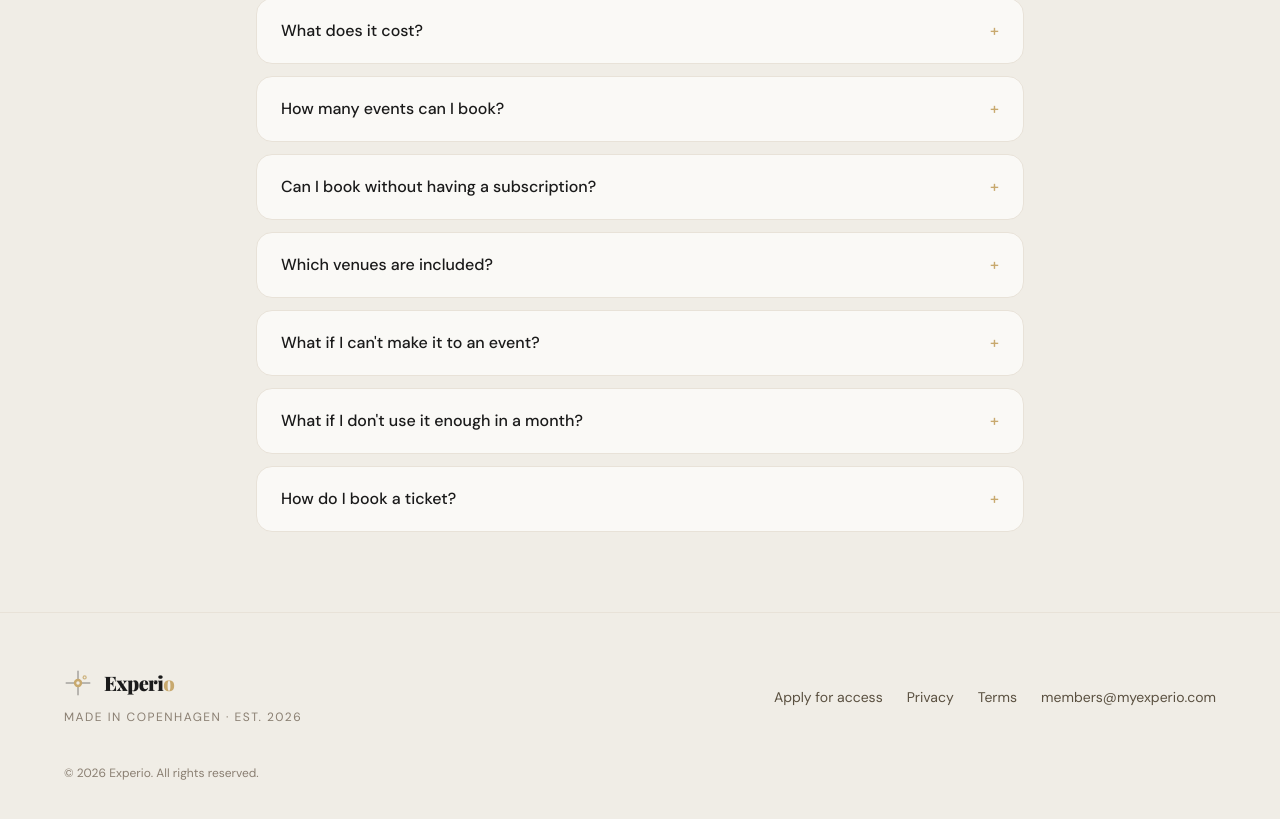
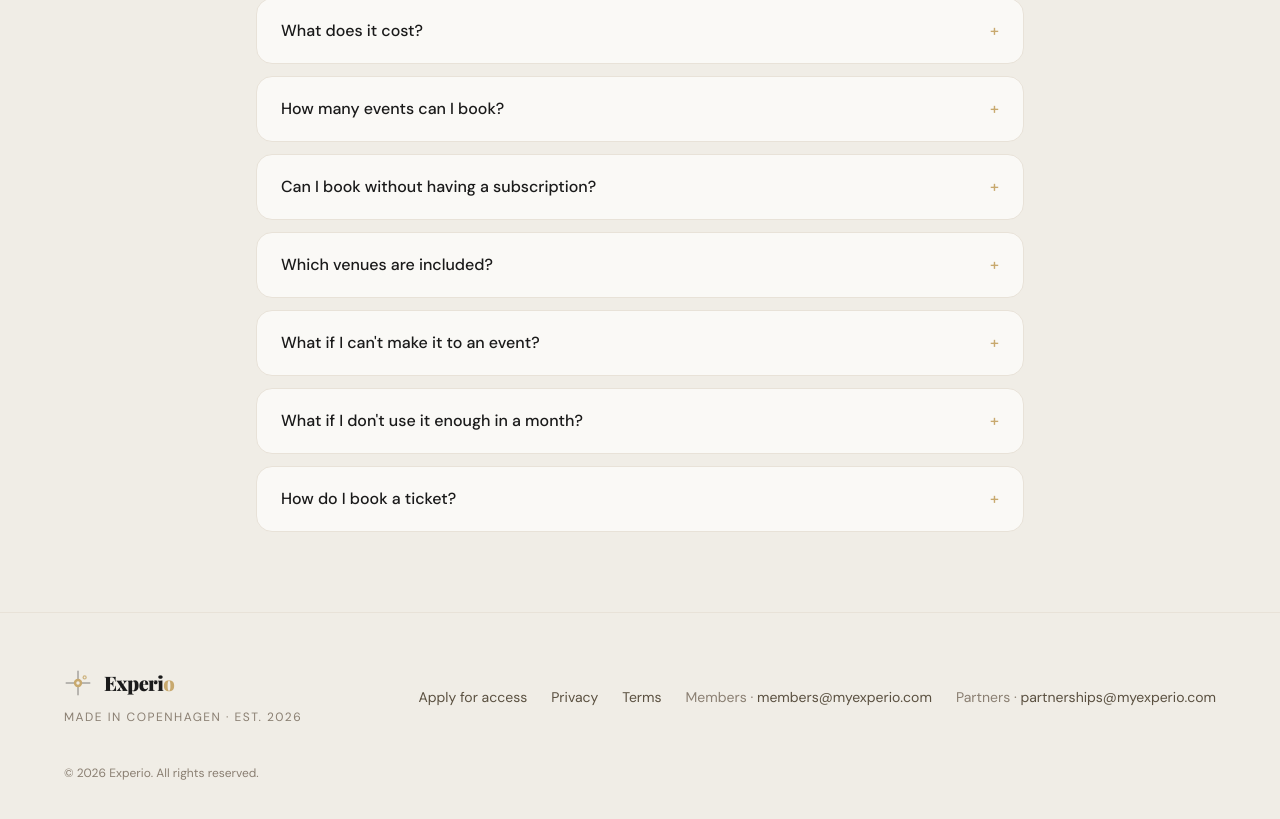
Before and after one commit to KatinkaKlepsch/experio-web, a Next.js app: page / in a window 1280 px wide. Shown: the part 4487-5306 px from the top of the page. Built offline with nearby package versions, Linux system fonts and the light colour scheme.

Commit message:
Footer: add partnerships@ alongside members@ with role labels

```diff
--- a/app/page.tsx
+++ b/app/page.tsx
@@ -507,7 +507,7 @@ export default function Home() {
                 Made in Copenhagen · Est. 2026
               </p>
             </div>
-            <div className="flex flex-col gap-2 font-sans text-sm text-ink-soft sm:flex-row sm:gap-6">
+            <div className="flex flex-col gap-2 font-sans text-sm text-ink-soft sm:flex-row sm:flex-wrap sm:gap-x-6 sm:gap-y-2">
               <a href="#waitlist" className="transition-colors hover:text-ink">
                 Apply for access
               </a>
@@ -521,7 +521,13 @@ export default function Home() {
                 href="mailto:members@myexperio.com"
                 className="transition-colors hover:text-ink"
               >
-                members@myexperio.com
+                <span className="text-ink-muted">Members ·</span> members@myexperio.com
+              </a>
+              <a
+                href="mailto:partnerships@myexperio.com"
+                className="transition-colors hover:text-ink"
+              >
+                <span className="text-ink-muted">Partners ·</span> partnerships@myexperio.com
               </a>
             </div>
           </div>
```
